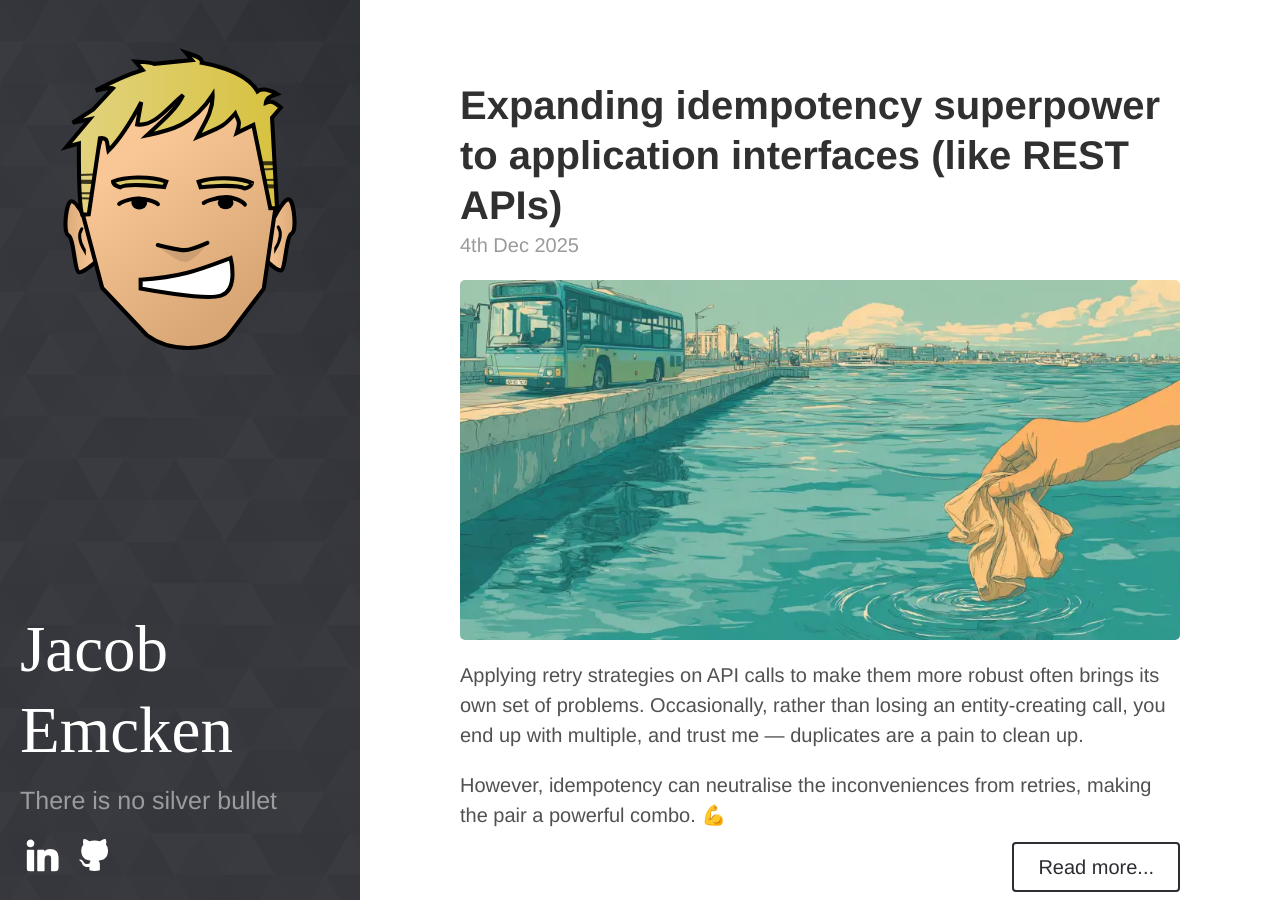
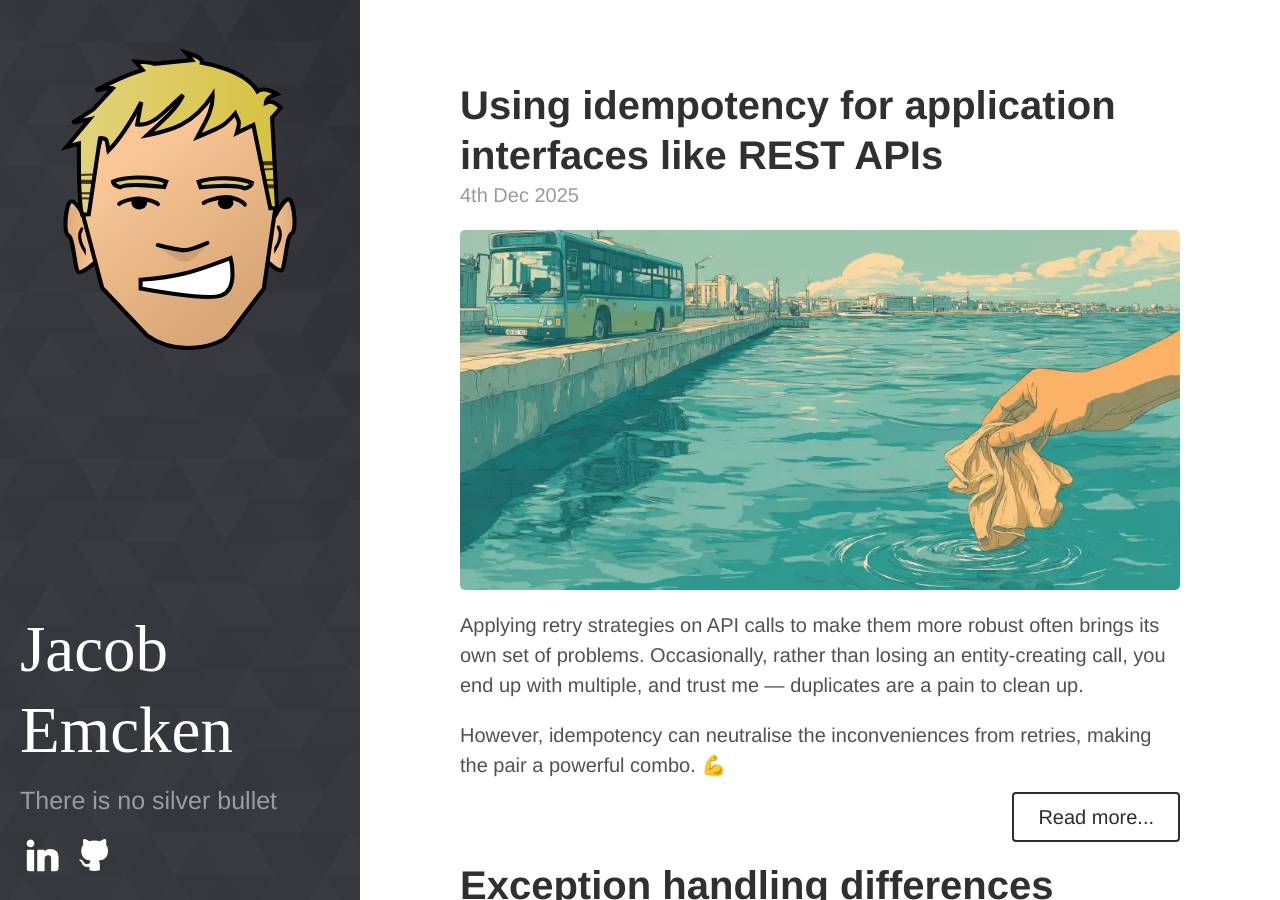
Before and after one commit to jacobemcken/jacobemcken.github.io, a Jekyll site: the page built from index.html, in a window 1280 px wide and 900 px high. Built offline with Jekyll 4.4.1, drawn with Linux system fonts in a browser that asks for light colours; the list of posts is cut into pages by our own code.

Commit message:
Make title SEO friendly for idempotency post

```diff
--- a/_posts/2025-12-04-idempotency-in-apis.md
+++ b/_posts/2025-12-04-idempotency-in-apis.md
@@ -1,9 +1,9 @@
 ---
 layout: post
-title: Expanding idempotency superpower to application interfaces (like REST APIs)
+title: Using idempotency for application interfaces like REST APIs
 image: /assets/img/cloth_submerged_in_water_by_harbor_with_bus.webp
 image_alt: "Midjourney prompt: A hand is submerging a small beige cloth into water. In the background drives a bus by the harbor promenade. Simple picture. Teal is the primary color. - Did a few edits to remove 'noise'."
-description: "With idempotency, fault-tolerant REST APIs are possible, even though retry strategies needed to mitigate outages, expose the 'exactly once delivery' problem."
+description: "Fault-tolerant REST APIs are possible with idempotency, even though retry strategies needed to mitigate outages, expose the 'exactly once delivery' problem."
 categories:
 - Programming
 tags:
```
Also changed, not shown: other parts of _posts/2025-12-04-idempotency-in-apis.md (+2 -1 lines).
